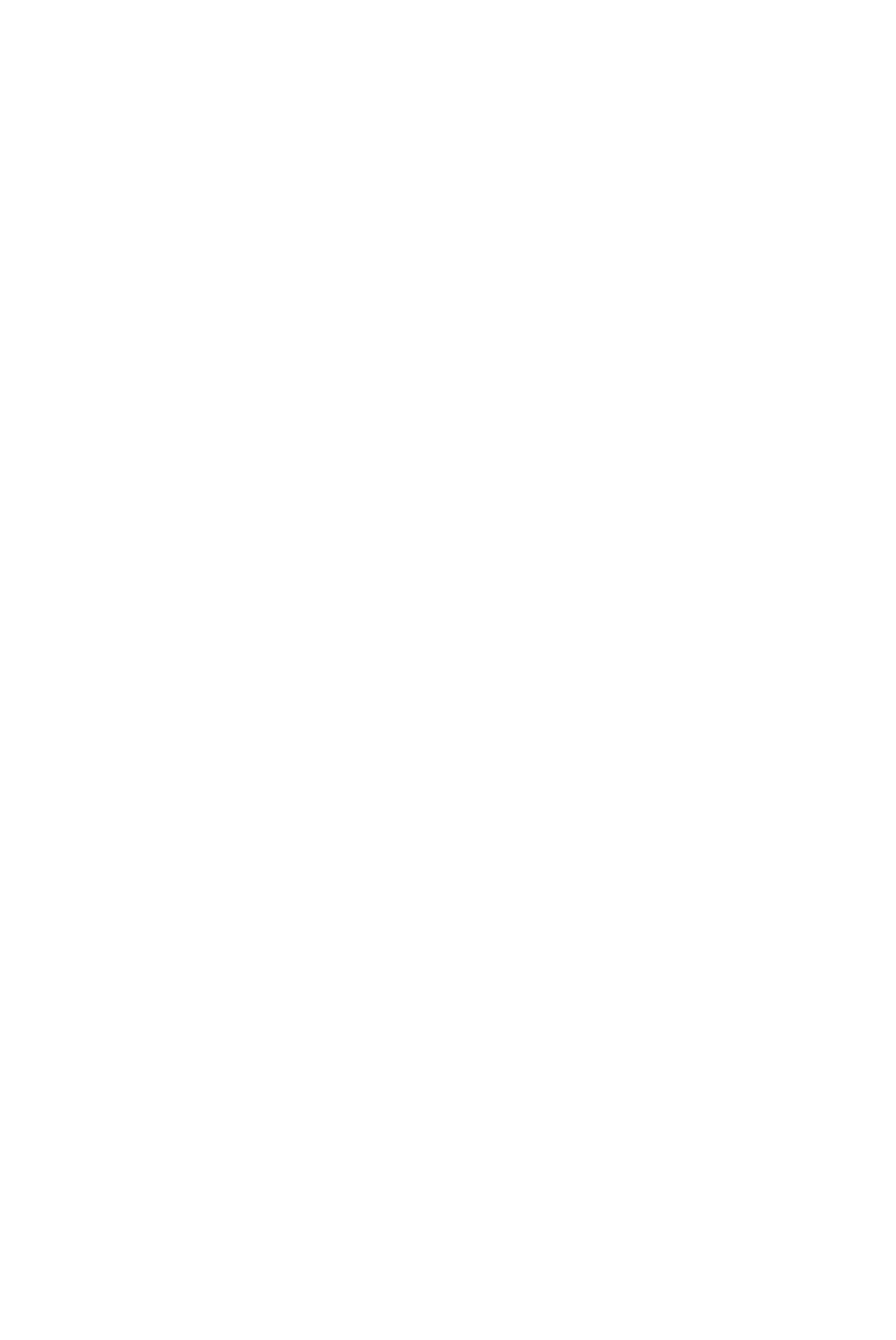
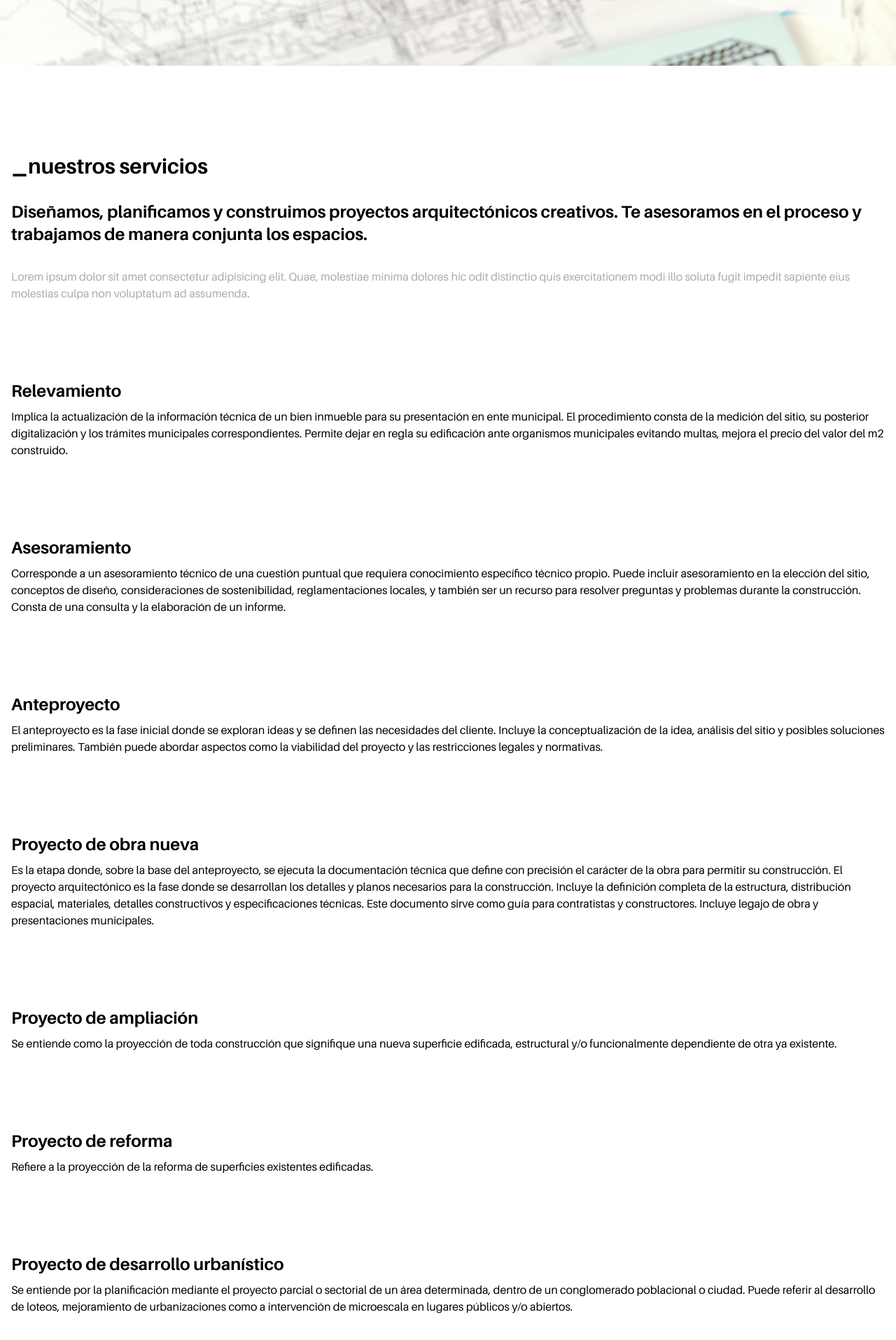
Before and after one commit to Ludcs/godoyferesinarquitectas, a Next.js app: page /servicios in a window 1280 px wide. Shown: the part 867-2782 px from the top of the page at 70% size. Before the commit the page ends 800 px from the top, so only its background shows below. Built offline with nearby package versions, Linux system fonts and the light colour scheme.

Commit message:
working on services page

```diff
--- a/src/app/servicios/page.tsx
+++ b/src/app/servicios/page.tsx
@@ -1,10 +1,250 @@
+'use client';
+
+import '../../app/home.css';
+import { useRef } from 'react';
+import { useInView } from 'framer-motion';
+
 import Header from '@/components/Header';
+import ServicesTopImg from '../../../public/assets/images/services_top_img.jpg';
+import Image from 'next/image';
+import ScrollToTop from '@/components/ScrollToTop';
+import Link from 'next/link';
 
 export default function Servicios() {
+  const TopImageref = useRef(null);
+  const isInViewTopImageRef = useInView(TopImageref, { once: true });
+
+  const ServiceRef = useRef(null);
+  const isInViewServiceRef = useInView(ServiceRef, { once: true });
+
+  const Service1Ref = useRef(null);
+  const isInViewService1Ref = useInView(Service1Ref, { once: true });
+
+  const Service2Ref = useRef(null);
+  const isInViewService2Ref = useInView(Service2Ref, { once: true });
+
+  const Service3Ref = useRef(null);
+  const isInViewService3Ref = useInView(Service3Ref, { once: true });
+
+  const Service4Ref = useRef(null);
+  const isInViewService4Ref = useInView(Service4Ref, { once: true });
+
+  const Service5Ref = useRef(null);
+  const isInViewService5Ref = useInView(Service5Ref, { once: true });
+
+  const Service6Ref = useRef(null);
+  const isInViewService6Ref = useInView(Service6Ref, { once: true });
+
+  const Service7Ref = useRef(null);
+  const isInViewService7Ref = useInView(Service7Ref, { once: true });
+
+  const Service8Ref = useRef(null);
+  const isInViewService8Ref = useInView(Service8Ref, { once: true });
+
   return (
     <main className="w-full">
+      <ScrollToTop />
       <Header />
-      Servicios
+      <div
+        ref={TopImageref}
+        style={{
+          opacity: isInViewTopImageRef ? 1 : 0,
+          transition: 'opacity 1s ease-out',
+          animation: `${isInViewTopImageRef ? 'fadeIn' : 'none'} 0.5s ease-in`,
+        }}
+      >
+        <Image
+          src={ServicesTopImg}
+          alt="Imagen del equipo Godoy Feresin Arquitectas"
+          priority={true}
+          className="w-full object-cover"
+        />
+      </div>
+      <section
+        className="py-28 px-2 flex flex-col justify-center items-start gap-8 bg-white transform text-start"
+        ref={ServiceRef}
+        style={{
+          transform: isInViewServiceRef ? 'none' : 'translateX(-200px)',
+          opacity: isInViewServiceRef ? 1 : 0,
+          transition: 'all 1s cubic-bezier(0.17, 0.55, 0.55, 1) 0.5s',
+        }}
+      >
+        <h1 className="text-3xl font-bold px-2">
+          <span className="text-5xl font-bold">_</span>
+          {''}nuestros servicios
+        </h1>
+        <p className="text-2xl font-bold px-2">
+          Diseñamos, planificamos y construimos proyectos arquitectónicos
+          creativos. Te asesoramos en el proceso y trabajamos de manera conjunta
+          los espacios.
+        </p>
+        <p className="px-2 text-[#ABABAB]">
+          Lorem ipsum dolor sit amet consectetur adipisicing elit. Quae,
+          molestiae minima dolores hic odit distinctio quis exercitationem modi
+          illo soluta fugit impedit sapiente eius molestias culpa non voluptatum
+          ad assumenda.
+        </p>
+      </section>
+      <div
+        ref={Service1Ref}
+        style={{
+          opacity: isInViewService1Ref ? 1 : 0,
+          transition: 'all 1s ease',
+          animation: `${
+            isInViewService1Ref ? 'fadeInRight' : 'none'
+          } 1s ease-in`,
+        }}
+        className="px-4 pb-28 flex flex-col gap-2 w-full"
+      >
+        <p className="text-2xl font-bold">Relevamiento</p>
+        <p>
+          Implica la actualización de la información técnica de un bien inmueble
+          para su presentación en ente municipal. El procedimiento consta de la
+          medición del sitio, su posterior digitalización y los trámites
+          municipales correspondientes. Permite dejar en regla su edificación
+          ante organismos municipales evitando multas, mejora el precio del
+          valor del m2 construido.
+        </p>
+      </div>
+      <div
+        ref={Service2Ref}
+        style={{
+          transform: isInViewService2Ref ? 'none' : 'translateX(-200px)',
+          opacity: isInViewService2Ref ? 1 : 0,
+          transition: 'all 1s cubic-bezier(0.17, 0.55, 0.55, 1) 0.5s',
+        }}
+        className="px-4 pb-28 flex flex-col gap-2 w-full"
+      >
+        <p className="text-2xl font-bold">Asesoramiento</p>
+        <p>
+          Corresponde a un asesoramiento técnico de una cuestión puntual que
+          requiera conocimiento específico técnico propio. Puede incluir
+          asesoramiento en la elección del sitio, conceptos de diseño,
+          consideraciones de sostenibilidad, reglamentaciones locales, y también
+          ser un recurso para resolver preguntas y problemas durante la
+          construcción. Consta de una consulta y la elaboración de un informe.
+        </p>
+      </div>
+      <div
+        ref={Service3Ref}
+        style={{
+          opacity: isInViewService3Ref ? 1 : 0,
+          transition: 'all 1s ease',
+          animation: `${
+            isInViewService3Ref ? 'fadeInRight' : 'none'
+          } 1s ease-in`,
+        }}
+        className="px-4 pb-28 flex flex-col gap-2 w-full"
+      >
+        <p className="text-2xl font-bold">Anteproyecto</p>
+        <p>
+          El anteproyecto es la fase inicial donde se exploran ideas y se
+          definen las necesidades del cliente. Incluye la conceptualización de
+          la idea, análisis del sitio y posibles soluciones preliminares.
+          También puede abordar aspectos como la viabilidad del proyecto y las
+          restricciones legales y normativas.
+        </p>
+      </div>
+      <div
+        ref={Service4Ref}
+        style={{
+          transform: isInViewService4Ref ? 'none' : 'translateX(-200px)',
+          opacity: isInViewService4Ref ? 1 : 0,
+          transition: 'all 1s cubic-bezier(0.17, 0.55, 0.55, 1) 0.5s',
+        }}
+        className="px-4 pb-28 flex flex-col gap-2 w-full"
+      >
+        <p className="text-2xl font-bold">Proyecto de obra nueva</p>
+        <p>
+          Es la etapa donde, sobre la base del anteproyecto, se ejecuta la
+          documentación técnica que define con precisión el carácter de la obra
+          para permitir su construcción. El proyecto arquitectónico es la fase
+          donde se desarrollan los detalles y planos necesarios para la
+          construcción. Incluye la definición completa de la estructura,
+          distribución espacial, materiales, detalles constructivos y
+          especificaciones técnicas. Este documento sirve como guía para
+          contratistas y constructores. Incluye legajo de obra y presentaciones
+          municipales.
+        </p>
+      </div>
+      <div
+        ref={Service5Ref}
+        style={{
+          opacity: isInViewService5Ref ? 1 : 0,
+          transition: 'all 1s ease',
+          animation: `${
+            isInViewService5Ref ? 'fadeInRight' : 'none'
+          } 1s ease-in`,
+        }}
+        className="px-4 pb-28 flex flex-col gap-2 w-full"
+      >
+        <p className="text-2xl font-bold">Proyecto de ampliación</p>
+        <p>
+          Se entiende como la proyección de toda construcción que signifique una
+          nueva superficie edificada, estructural y/o funcionalmente dependiente
+          de otra ya existente.
+        </p>
+      </div>
+      <div
+        ref={Service6Ref}
+        style={{
+          transform: isInViewService6Ref ? 'none' : 'translateX(-200px)',
+          opacity: isInViewService6Ref ? 1 : 0,
+          transition: 'all 1s cubic-bezier(0.17, 0.55, 0.55, 1) 0.5s',
+        }}
+        className="px-4 pb-28 flex flex-col gap-2 w-full"
+      >
+        <p className="text-2xl font-bold">Proyecto de reforma</p>
+        <p>
+          Refiere a la proyección de la reforma de superficies existentes
+          edificadas.
+        </p>
+      </div>
+      <div
+        ref={Service7Ref}
+        style={{
+          opacity: isInViewService7Ref ? 1 : 0,
+          transition: 'all 1s ease',
+          animation: `${
+            isInViewService7Ref ? 'fadeInRight' : 'none'
+          } 1s ease-in`,
+        }}
+        className="px-4 pb-28 flex flex-col gap-2 w-full"
+      >
+        <p className="text-2xl font-bold">Proyecto de desarrollo urbanístico</p>
+        <p>
+          Se entiende por la planificación mediante el proyecto parcial o
+          sectorial de un área determinada, dentro de un conglomerado
+          poblacional o ciudad. Puede referir al desarrollo de loteos,
+          mejoramiento de urbanizaciones como a intervención de microescala en
+          lugares públicos y/o abiertos.
+        </p>
+      </div>
+      <div
+        ref={Service8Ref}
+        style={{
+          transform: isInViewService8Ref ? 'none' : 'translateX(-200px)',
+          opacity: isInViewService8Ref ? 1 : 0,
+          transition: 'all 1s cubic-bezier(0.17, 0.55, 0.55, 1) 0.5s',
+        }}
+        className="px-4 pb-28 flex flex-col gap-2 w-full"
+      >
+        <p className="text-2xl font-bold">Interiorismo</p>
+        <p>
+          El diseño de interiores se centra en la estética y funcionalidad del
+          espacio interior. Incluye la selección de terminaciones, mobiliario,
+          iluminación y detalles decorativos.
+        </p>
+      </div>
+      <section className="w-full py-14 flex flex-col justify-center items-center text-center bg-[#F3F3F3]">
+        <p className="text-3xl font-bold px-2">Tenes un proyecto en mente?</p>
+        <Link
+          href={'/contacto'}
+          className="mt-10 mb-10 text-lg px-5 py-2 border border-solid border-black hover:bg-black hover:text-white transition-all duration-200"
+        >
+          Contactanos
+        </Link>
+      </section>
     </main>
   );
 }
```
Also changed, not shown: public/assets/images/services_top_img.jpg (added).
